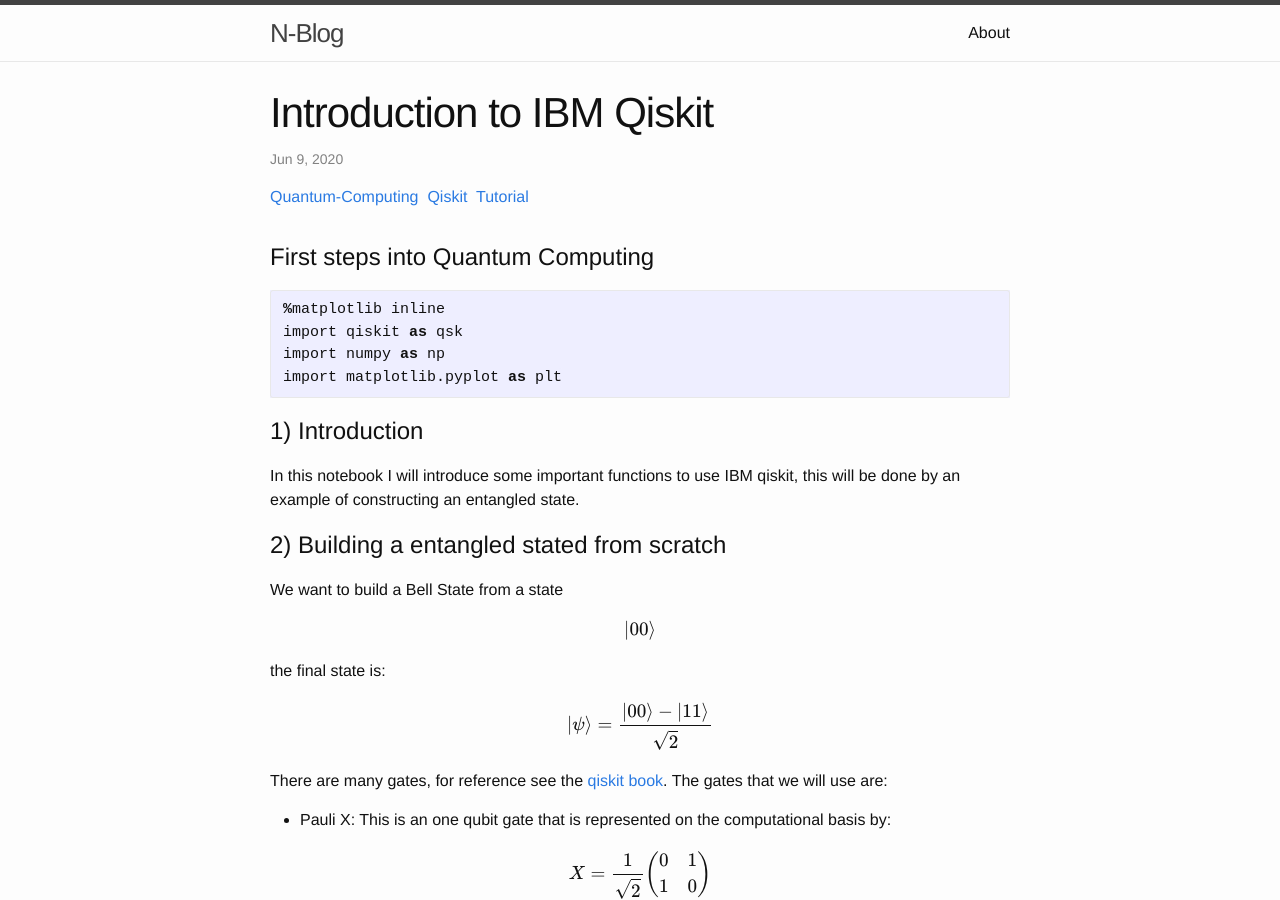
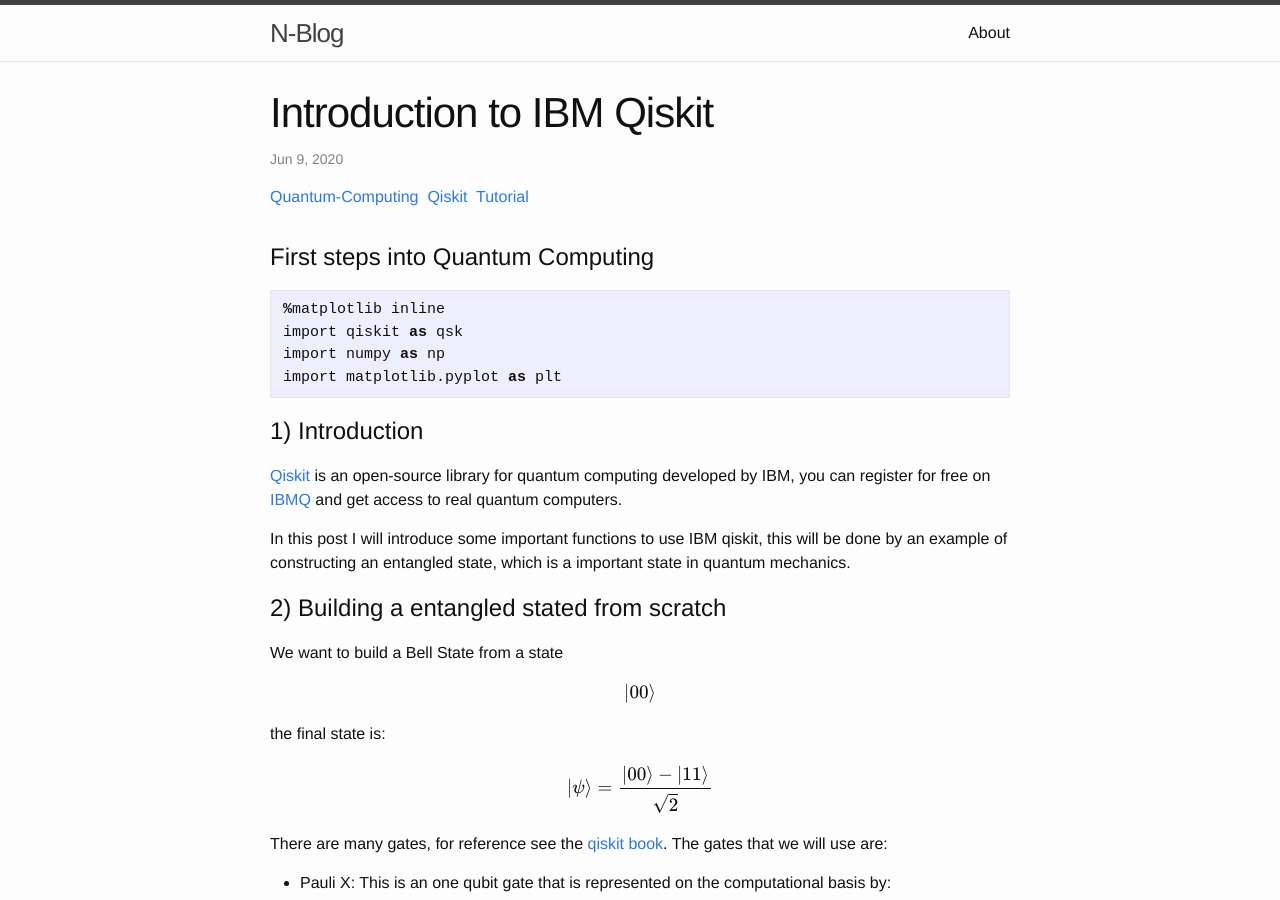
Before and after one commit to nahumsa/n-blog, a Jekyll site: the page built from _posts/2020-06-08-Introduction-Qiskit.md, in a window 1280 px wide and 900 px high. Built offline with Jekyll 4.4.1, drawn with Linux system fonts in a browser that asks for light colours; formulas are drawn with MathJax 3.

Commit message:
Updated qiskit post

```diff
--- a/_posts/2020-06-08-Introduction-Qiskit.md
+++ b/_posts/2020-06-08-Introduction-Qiskit.md
@@ -17,7 +17,9 @@
 
 # 1) Introduction
 
-In this notebook I will introduce some important functions to use IBM qiskit, this will be done by an example of constructing an entangled state.
+[Qiskit](https://qiskit.org/) is an open-source library for quantum computing developed by IBM, you can register for free on <a href="https://quantum-computing.ibm.com/" target="_blank">IBMQ</a> and get access to real quantum computers.
+
+In this post I will introduce some important functions to use IBM qiskit, this will be done by an example of constructing an entangled state, which is a important state in quantum mechanics.
 
 # 2) Building a entangled stated from scratch
 
```
Also changed, not shown: 2 other files.
